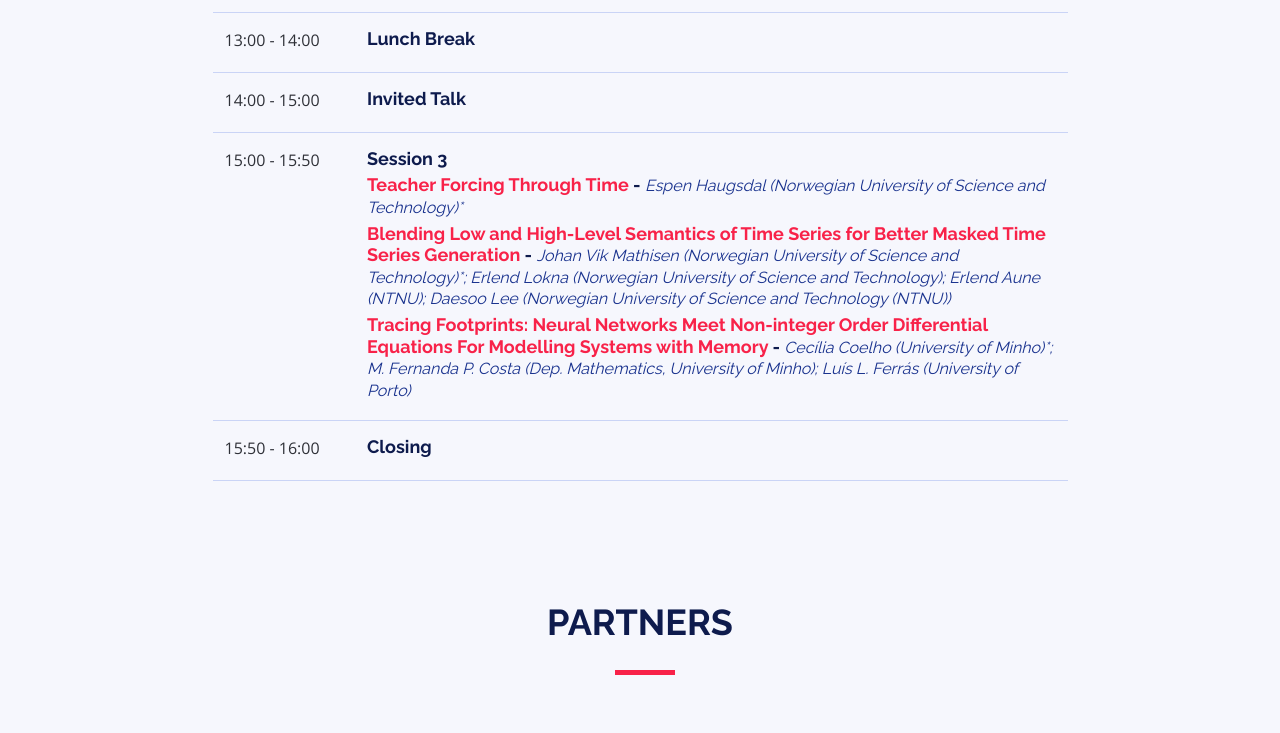
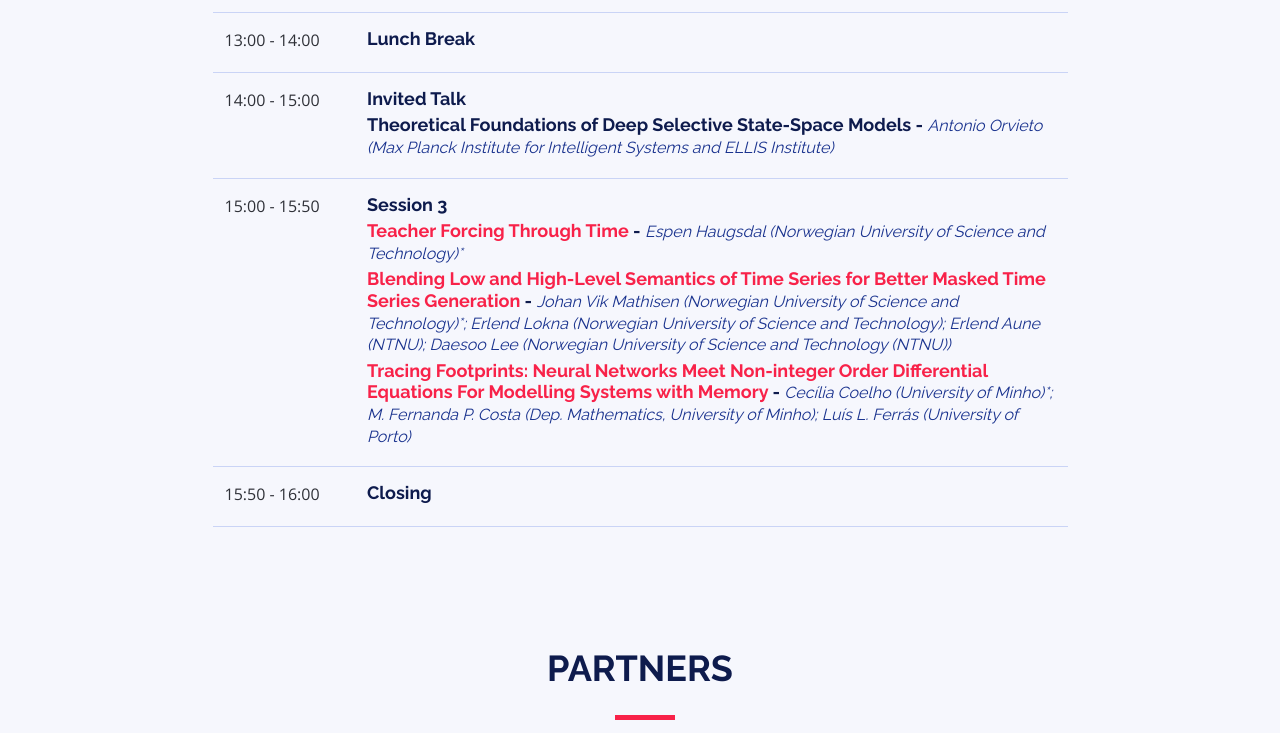
Before and after one commit to ML4ITS/-https-ml4its.github.io-ml4its2024-, a plain HTML site: page index.html in a window 1280 px wide. Shown: the part 5114-5847 px from the top of the page. Drawn offline with nearby package versions, Linux system fonts and the light colour scheme; a script that the page names is missing.

Commit message:
Update index.html
Added invited talk

```diff
--- a/index.html
+++ b/index.html
@@ -444,8 +444,9 @@
           <div class="col-md-2"><time>14:00 - 15:00</time></div>
           <div class="col-md-10">
             <h4>Invited Talk <span></span></h4>
+            <h4>Theoretical Foundations of Deep Selective State-Space Models - <span>Antonio Orvieto (Max Planck Institute for Intelligent Systems and ELLIS Institute)</span></h4>
           </div>
-        </div>
+      </div>
 
         <div class="row schedule-item">
           <div class="col-md-2"><time>15:00 - 15:50</time></div>
```
